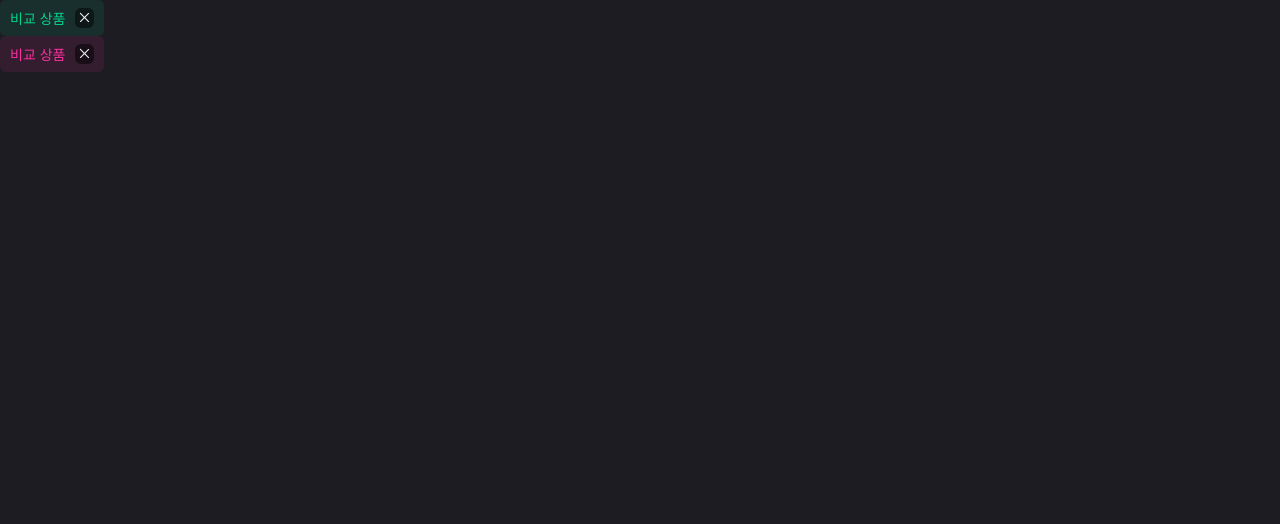
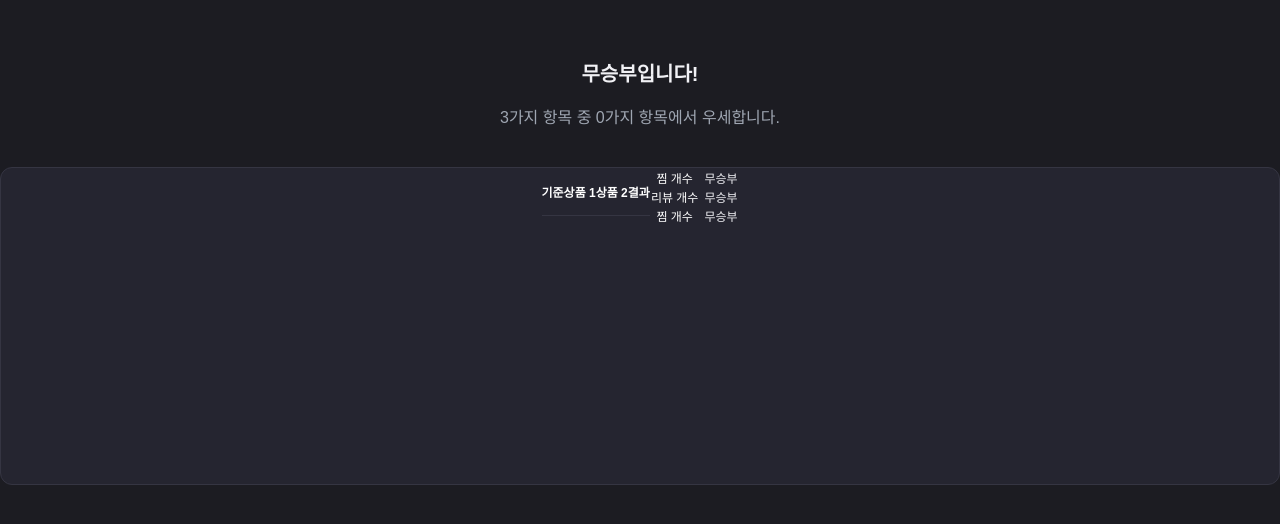
Before and after one commit to Codeit-FE3-Part4-team1-Final/Mogazoa, a Next.js app: page /compare in a window 1280 px wide. Shown: the top 524 px of the page. Built offline with nearby package versions, Linux system fonts and the light colour scheme; a web font is replaced by a local one.

Commit message:
♻️ Refactor: 코드 수정

```diff
--- a/src/app/compare/page.tsx
+++ b/src/app/compare/page.tsx
@@ -1,14 +1,10 @@
-import ObjectChip from '@/components/Compare/ObjectChip';
-import SubjectChip from '@/components/Compare/SubjectChip';
+import Table from '@/components/Compare/Table';
 
 export default function ComparePage() {
   return (
     <>
       <div>
-        <SubjectChip name={'비교 상품'} />
-      </div>
-      <div>
-        <ObjectChip name={'비교 상품'} />
+        <Table SubjectProduct={'상품 1'} ObjectProduct={'상품 2'} />
       </div>
     </>
   );
--- a/src/components/Compare/Table/Result/index.tsx
+++ b/src/components/Compare/Table/Result/index.tsx
@@ -1,5 +1,5 @@
 import classNames from 'classnames/bind';
-import styles from './TableCompare.module.scss';
+import styles from './Result.module.scss';
 
 const cx = classNames.bind(styles);
 
--- a/src/components/Compare/Table/TableCompare/index.tsx
+++ b/src/components/Compare/Table/TableCompare/index.tsx
@@ -1,7 +1,7 @@
-/* eslint-disable @typescript-eslint/no-explicit-any */
-/* eslint-disable no-nested-ternary */
 /* eslint-disable consistent-return */
 /* eslint-disable array-callback-return */
+/* eslint-disable no-nested-ternary */
+/* eslint-disable @typescript-eslint/no-explicit-any */
 import { useEffect } from 'react';
 import classNames from 'classnames/bind';
 import styles from './TableCompare.module.scss';
```
Also changed, not shown: src/components/Compare/Table/index.tsx (+5 -3 lines).
